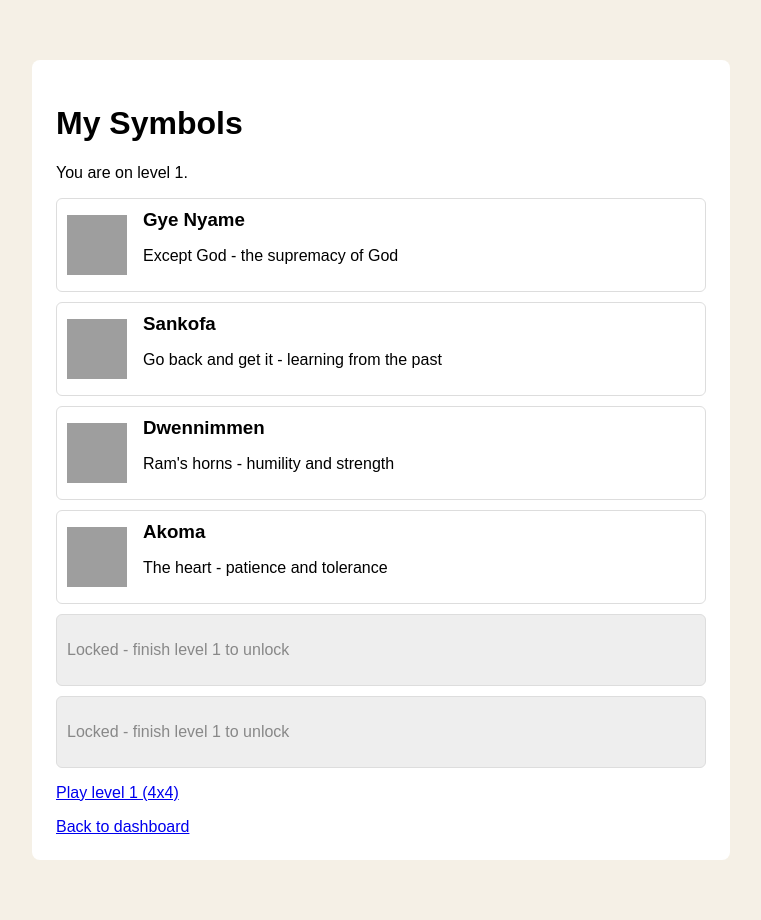
After one commit to joyy-glitch/Sudoku-Ghana-Edition, a PHP site: page /learn.php in a window 1280 px wide. The commit adds this page. Shown: the whole page, without its empty margins (259-1020 px from the left). Run offline with PHP 8.4, Linux system fonts and the light colour scheme; the visitor is signed in with stand-in values (Sample User, id 1); data comes from the database, SQL or seed files in the repository; data that the repository does not hold is empty; grey boxes are pictures that could not be loaded.

Commit message:
Add My Symbols page showing unlocked and locked symbols

```diff
--- a/css/style.css
+++ b/css/style.css
@@ -40,3 +40,31 @@ button {
 .message {
     color: #a33;
 }
+
+.wide {
+    max-width: 650px;
+}
+
+.symbol-card {
+    display: flex;
+    align-items: center;
+    gap: 16px;
+    border: 1px solid #ddd;
+    border-radius: 6px;
+    padding: 10px;
+    margin-bottom: 10px;
+}
+
+.symbol-card img {
+    width: 60px;
+    height: 60px;
+}
+
+.symbol-card h3 {
+    margin: 0;
+}
+
+.locked {
+    background-color: #eee;
+    color: #888;
+}
--- a/dashboard.php
+++ b/dashboard.php
@@ -17,7 +17,7 @@ if (!isset($_SESSION["user_id"])) {
         <h1>Akwaaba, <?php echo htmlspecialchars($_SESSION["name"]); ?>!</h1>
 
         <?php if ($_SESSION["role"] == "child") { ?>
-            <p>Your puzzles and symbols will appear here.</p>
+            <p><a href="learn.php">My Symbols</a> | <a href="play.php">Play</a></p>
         <?php } else { ?>
             <p>Your classes will appear here.</p>
         <?php } ?>
--- /dev/null
+++ b/learn.php
@@ -0,0 +1,63 @@
+<?php
+session_start();
+include "db_config.php";
+
+if (!isset($_SESSION["user_id"])) {
+    header("Location: login.php");
+    exit();
+}
+
+$user_id = $_SESSION["user_id"];
+
+// find the highest level this child has completed
+$stmt = $conn->prepare("SELECT MAX(level) FROM games WHERE user_id = ? AND completed = 1");
+$stmt->bind_param("i", $user_id);
+$stmt->execute();
+$stmt->bind_result($max_level);
+$stmt->fetch();
+$stmt->close();
+
+if ($max_level == null) {
+    $max_level = 0;
+}
+$current_level = $max_level + 1;
+
+$result = $conn->query("SELECT name, meaning, image, level FROM symbols ORDER BY level, id");
+?>
+<!DOCTYPE html>
+<html>
+<head>
+    <title>My Symbols - AdinkraDoku</title>
+    <link rel="stylesheet" href="css/style.css">
+</head>
+<body>
+    <div class="box wide">
+        <h1>My Symbols</h1>
+        <p>You are on level <?php echo $current_level; ?>.</p>
+
+        <?php while ($row = $result->fetch_assoc()) { ?>
+            <?php if ($row["level"] <= $current_level) { ?>
+                <div class="symbol-card">
+                    <img src="images/symbols/<?php echo htmlspecialchars($row["image"]); ?>" alt="<?php echo htmlspecialchars($row["name"]); ?>">
+                    <div>
+                        <h3><?php echo htmlspecialchars($row["name"]); ?></h3>
+                        <p><?php echo htmlspecialchars($row["meaning"]); ?></p>
+                    </div>
+                </div>
+            <?php } else { ?>
+                <div class="symbol-card locked">
+                    <p>Locked - finish level <?php echo $row["level"] - 1; ?> to unlock</p>
+                </div>
+            <?php } ?>
+        <?php } ?>
+
+        <p>
+            <a href="play.php?level=1">Play level 1 (4x4)</a>
+            <?php if ($current_level >= 2) { ?>
+                | <a href="play.php?level=2">Play level 2 (6x6)</a>
+            <?php } ?>
+        </p>
+        <a href="dashboard.php">Back to dashboard</a>
+    </div>
+</body>
+</html>
```
